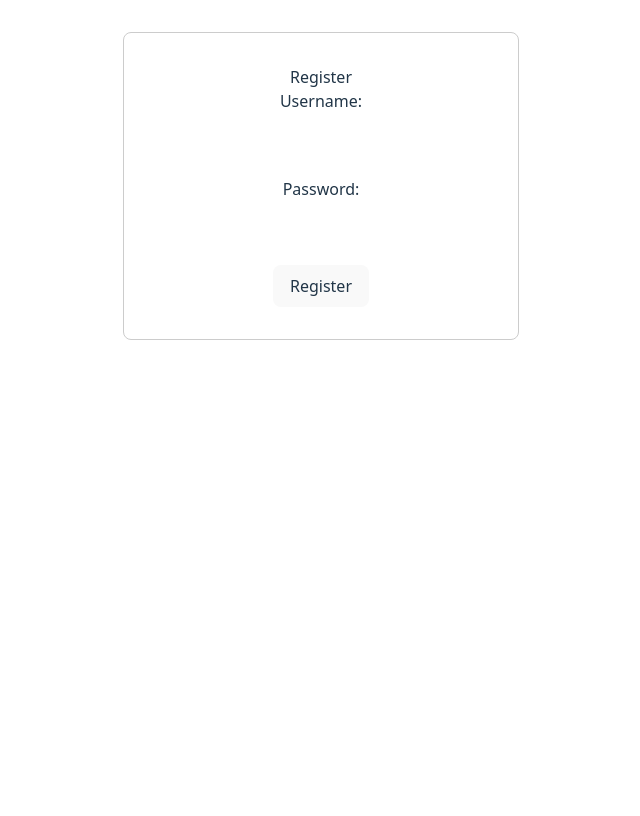
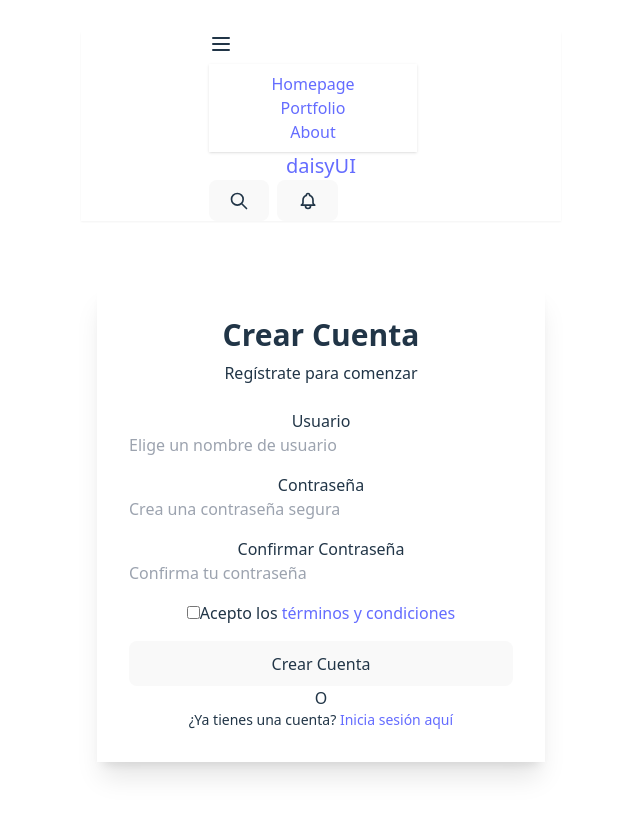
Before and after one commit to insixdev/Zoolip-frontend, a React (Vite) app: page /register in a window 1280 px wide. Shown: the top 816 px of the page, without its empty margins (319-959 px from the left). Built offline with nearby package versions, Linux system fonts and the light colour scheme.

Commit message:
feat & fix: privateRouter for profile & more security
beta, need testing

```diff
--- /dev/null
+++ b/front/src/components/ui/index.ts
@@ -0,0 +1 @@
+export * from "."
--- a/front/src/pages/auth/Login.tsx
+++ b/front/src/pages/auth/Login.tsx
@@ -3,89 +3,115 @@ import { useAuth } from '../../features/auth';
 import { observer } from "mobx-react-lite";
 import { Link, useNavigate } from "react-router-dom";
 import { UserRequest } from '../../features/auth';
-
+import { Navbar } from "@/components/layout";
 
 const Login = observer(() => {
   const [username, setUsername] = useState("");
   const [password, setPassword] = useState("");
-  const { /**user,*/ login } = useAuth();
-
+  const { login } = useAuth();
   const navigate = useNavigate();
 
   const loginLogic = async () => {
     const newUser: UserRequest = { username, password }
     try {
       const logSuc = await login(newUser);
-      if (logSuc) {
-        navigate("/");
-        alert("logeado con exito")
+      if (logSuc.body.status != "error") {
+        navigate("/profile");
+        alert("Operacion exitos: " + logSuc.body.message)
+      } else {
+        alert("Error al iniciar sesión: " + logSuc.body.message)
       }
-      else {
-      alert("error al iniciar sesion:"  )
+    } catch (err) {
+      alert("Error en el login: " + err)
+    }
   }
 
-    } catch (err) {
-      alert("error en el login: " + err)
-    }
-  }
-  // usamos el auth
-
-  // estado local
-  // useEffect(() => {
-  //   if(user.)
-  //
-  // })
-  const handleLogin = async () => {
-    loginLogic();
-    setUsername("");
-    setPassword("");
-
-  }
-
-  // function cuando el usuario clickea el boton
   const handleSubmit = async (e: React.FormEvent) => {
     e.preventDefault();
-    handleLogin();
-    //onLogin(username, password);
-    // Limpiar inputs si quieres
+    await loginLogic();
     setUsername("");
     setPassword("");
   };
 
+  return (
+    <div className="min-h-screen ">
+      {/* Navbar */}
+      <Navbar />
 
-  return (
-    <div style={{ maxWidth: "400px", margin: "0 auto", padding: "2rem", border: "1px solid #ccc", borderRadius: "8px" }}>
-      <h2>Login</h2>
-      <form onSubmit={handleSubmit}>
-        <div style={{ marginBottom: "1rem" }}>
-          <label htmlFor="username">Username:</label>
+      {/* Contenedor Principal */}
+      <div className="flex items-center justify-center px-4 py-16">
+        <div className="card w-full max-w-md bg-base-100 shadow-xl">
+
+          {/* Encabezado */}
+          <div className="card-body">
+            <h2 className="card-title text-3xl font-bold text-center justify-center mb-2">
+              Bienvenido
+            </h2>
+            <p className="text-center text-base-content/60 mb-6">
+              Inicia sesión en tu cuenta
+            </p>
+
+            {/* Formulario */}
+            <form onSubmit={handleSubmit} className="space-y-4">
+
+              {/* Campo Username */}
+              <div className="form-control">
+                <label className="label">
+                  <span className="label-text font-medium">Usuario</span>
+                </label>
                 <input
                   type="text"
-            id="username"
+                  placeholder="Ingresa tu usuario"
                   value={username}
                   onChange={(e) => setUsername(e.target.value)}
-            style={{ width: "100%", padding: "0.5rem", marginTop: "0.5rem" }}
                   required
+                  className="input input-bordered w-full"
                 />
               </div>
 
-        <div style={{ marginBottom: "1rem" }}>
-          <label htmlFor="password">Password:</label>
+              {/* Campo Password */}
+              <div className="form-control">
+                <label className="label">
+                  <span className="label-text font-medium">Contraseña</span>
+                </label>
                 <input
                   type="password"
-            id="password"
+                  placeholder="Ingresa tu contraseña"
                   value={password}
                   onChange={(e) => setPassword(e.target.value)}
-
-            style={{ width: "100%", padding: "0.5rem", marginTop: "0.5rem" }}
                   required
+                  className="input input-bordered w-full"
                 />
+                <label className="label">
+                  <a href="#" className="label-text-alt link link-hover">
+                    ¿Olvidaste tu contraseña?
+                  </a>
+                </label>
               </div>
 
-        <button type="submit" style={{ padding: "0.5rem 1rem" }}>Login</button>
+              {/* Botón Submit */}
+              <div className="form-control mt-6">
+                <button type="submit" className="btn btn-primary w-full">
+                  Iniciar Sesión
+                </button>
+              </div>
             </form>
-      <Link to="/register">register</Link>
+
+            {/* Divider */}
+            <div className="divider">O</div>
+
+            {/* Link a Registro */}
+            <p className="text-center text-sm">
+              ¿No tienes una cuenta?{" "}
+              <Link to="/register" className="link link-primary font-medium">
+                Regístrate aquí
+              </Link>
+            </p>
+          </div>
+        </div>
+      </div>
     </div>
   );
-})
+});
+
 export default Login;
--- a/front/src/pages/auth/Register.tsx
+++ b/front/src/pages/auth/Register.tsx
@@ -1,106 +1,186 @@
 import { observer } from "mobx-react-lite";
 import { useAuth } from "@/features/auth/useAuth";
-import { useNavigate } from "react-router";
-import { RegisterUserResponse, UserAppRegister, } from "../../features/auth/authService";
+import { useNavigate, Link } from "react-router-dom";
+import { RegisterUserResponse, UserAppRegister } from "../../features/auth/authService";
 import { useState } from "react";
-import { LoginResponseFull} from "@/features/users/userType";
+import { LoginResponseFull } from "@/features/users/userType";
+import { Navbar } from "@/components/layout";
 
-// TODO: meterle a ssr rendering para mas seguridad
-/**
- * logic
- * */
-
-/**
- * observer de mobx es para que el componente simpre se renderize cuando un hook haga alguna accion
- * es decir que register se renderizara siempre cada vez que algo cambie
- * */
-
+type RolType = "ADMIN" | "USER" | "GUEST";
 
 const Register = observer(() => {
-
-  type RolType = "ADMIN" | "USER" | "GUEST";
-  //  const ctx = useContext(AuthContext);
-  // por si ya esta registrado
-  // estado local
   const { login, register } = useAuth();
   const navigate = useNavigate();
+
   const [username, setUsername] = useState("");
   const [password, setPassword] = useState("");
+  const [confirmPassword, setConfirmPassword] = useState("");
   const [rol, setRol] = useState<RolType>("USER");
 
   const registerLogic = async () => {
-    // nuestro user
-    const newUser: UserAppRegister = { username, password, rol }
+
+    const newUser: UserAppRegister = { username, password, rol };
     const regSuc: RegisterUserResponse = await register(newUser);
-    const succesLogin = (loginSuc: LoginResponseFull| RegisterUserResponse) => {
-      alert("logeado con exito " + loginSuc) // para debuh
-      navigate("/")
+    const successLogin = (loginSuc: LoginResponseFull  ) => {
+      alert("Registrado e iniciado sesión con éxito" + loginSuc.body.message)
+      navigate("/");
+    };
+    // Validar que las contraseñas coincidan
+    if (password !== confirmPassword) {
+      alert("Las contraseñas no coinciden");
+      return;
     }
+    console.log(regSuc.message);
 
-    console.log(regSuc.message)
-    // primero intentamos registrar
-    if (regSuc.status != "error") {
-      // si fuer exitoso logeamos automaticamente
+    if (regSuc.status !== "error") {
+      const loginSuc: LoginResponseFull = await login(newUser);
+      if (loginSuc.body.status != "error") {
+        successLogin(loginSuc);
+        alert("operacion exitosa:" + loginSuc.body.message);
+      } else {
+        alert("Usuario creado pero no se pudo iniciar sesión");
+      }
+    } else {
+      // si no se registro se intenta iniciar sesion pq
+      // pueda que exista el usuario
       const loginSuc = await login(newUser);
-      if (loginSuc.body.status) {
-        succesLogin(loginSuc)
+      if (loginSuc.body.status != "error") {
+        successLogin(loginSuc);
+        alert("operacion exitosa:" + loginSuc.body.message);
       } else {
-        alert("usuario se creo pero no se pudo inciciar sesion")
+        alert("No se pudo registrar el usuario: " + regSuc.message);
       }
     }
-    else {
-      const loginSuc = await login(newUser);
-      if (loginSuc) {
-        succesLogin(loginSuc);
-      } else {
-        alert("no se puedo registrar el usuario: " + regSuc.message)
-      }
-    }
-  }
-  // function cuando el usuario clickea el boton
+  };
+
   const handleSubmit = async (e: React.FormEvent) => {
     e.preventDefault();
-    registerLogic();
-
+    await registerLogic();
     setUsername("");
     setPassword("");
+    setConfirmPassword("");
     setRol("USER");
   };
 
   return (
-    <div style={{ maxWidth: "400px", margin: "0 auto", padding: "2rem", border: "1px solid #ccc", borderRadius: "8px" }}>
-      <h2>Register</h2>
-      <form onSubmit={handleSubmit}>
-        <div style={{ marginBottom: "1rem" }}>
-          <label htmlFor="username">Username:</label>
+    <div className="min-h-screen">
+      {/* Navbar */}
+      <Navbar />
+
+      {/* Contenedor Principal */}
+      <div className="flex items-center justify-center px-4 py-16">
+        <div className="card w-full max-w-md bg-base-200 shadow-xl">
+
+          {/* Encabezado */}
+          <div className="card-body">
+            <h2 className="card-title text-3xl font-bold text-center justify-center mb-2">
+              Crear Cuenta
+            </h2>
+
+            <p className="text-center text-base-content/10 mb-6">
+              Regístrate para comenzar
+            </p>
+
+            {/* Formulario */}
+            <form onSubmit={handleSubmit} className="space-y-4">
+
+              {/* Campo Username */}
+              <div className="form-control">
+                <label className="label">
+                  <span className="label-text font-medium">Usuario</span>
+                </label>
                 <input
                   type="text"
-            id="username"
+                  placeholder="Elige un nombre de usuario"
                   value={username}
                   onChange={(e) => setUsername(e.target.value)}
-            style={{ width: "100%", padding: "0.5rem", marginTop: "0.5rem" }}
                   required
+                  className="input input-bordered w-full"
                 />
               </div>
 
-        <div style={{ marginBottom: "1rem" }}>
-          <label htmlFor="password">Password:</label>
+              {/* Campo Password */}
+              <div className="form-control">
+                <label className="label">
+                  <span className="label-text font-medium">Contraseña</span>
+                </label>
                 <input
                   type="password"
-            id="password"
+                  placeholder="Crea una contraseña segura"
                   value={password}
                   onChange={(e) => setPassword(e.target.value)}
-
-            style={{ width: "100%", padding: "0.5rem", marginTop: "0.5rem" }}
                   required
+                  className="input input-bordered w-full"
                 />
               </div>
 
-        <button type="submit" style={{ padding: "0.5rem 1rem" }}>Register</button>
+              {/* Campo Confirmar Password */}
+              <div className="form-control">
+                <label className="label">
+                  <span className="label-text font-medium">Confirmar Contraseña</span>
+                </label>
+                <input
+                  type="password"
+                  placeholder="Confirma tu contraseña"
+                  value={confirmPassword}
+                  onChange={(e) => setConfirmPassword(e.target.value)}
+                  required
+                  className="input input-bordered w-full"
+                />
+              </div>
+
+              {/* Campo Rol (Select) */}
+              {/* <div className="form-control"> */}
+              {/*   <label className="label"> */}
+              {/*     <span className="label-text font-medium">Tipo de Usuario</span> */}
+              {/*   </label> */}
+              {/*   <select */}
+              {/*     value={rol} */}
+              {/*     onChange={(e) => setRol(e.target.value as RolType)} */}
+              {/*     className="select select-bordered w-full" */}
+              {/*   > */}
+              {/*     <option value="USER">Usuario</option> */}
+              {/*     <option value="ADMIN">Administrador</option> */}
+              {/*     <option value="GUEST">Invitado</option> */}
+              {/*   </select> */}
+              {/* </div> */}
+
+              {/* Checkbox Términos y Condiciones */}
+              <div className="form-control">
+                <label className="label cursor-pointer justify-start gap-2">
+                  <input type="checkbox" required className="checkbox checkbox-primary" />
+                  <span className="label-text">
+                    Acepto los{" "}
+                    <a href="#" className="link link-primary">
+                      términos y condiciones
+                    </a>
+                  </span>
+                </label>
+              </div>
+
+              {/* Botón Submit */}
+              <div className="form-control mt-6">
+                <button type="submit" className="btn btn-primary w-full">
+                  Crear Cuenta
+                </button>
+              </div>
             </form>
+
+            {/* Divider */}
+            <div className="divider">O</div>
+
+            {/* Link a Login */}
+            <p className="text-center text-sm">
+              ¿Ya tienes una cuenta?{" "}
+              <Link to="/login" className="link link-primary font-medium">
+                Inicia sesión aquí
+              </Link>
+            </p>
+          </div>
+        </div>
+      </div>
     </div>
   );
+});
 
-
-})
 export default Register;
```
Also changed, not shown: front/src/App.tsx (+0 -7 lines), front/src/components/ui/PrivateRouter.tsx (added, +12 -0 lines), front/src/main.tsx (+15 -8 lines). Lines whose indentation alone changed are shown as unchanged.
